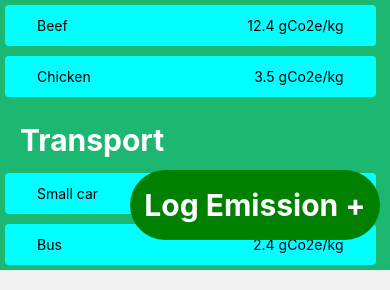
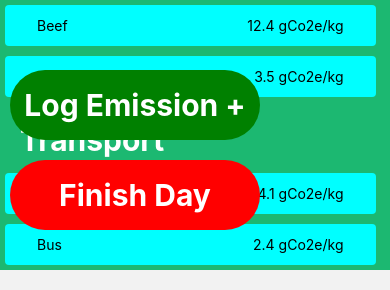
Before and after one commit to SteDavis20/final-year-project, a React Native app in the folder fyp_app/: screen /HomePage in a window 390 px wide. Shown: the part 322-612 px from the top of the page. Built offline with nearby package versions, Linux system fonts and the light colour scheme.

Commit message:
Getting total emissions for a day and adding to leaderboard

```diff
--- a/fyp_app/navigation/screens/HomeScreen.js
+++ b/fyp_app/navigation/screens/HomeScreen.js
@@ -24,6 +24,18 @@ export default function HomeScreen({ navigation }) {
   const [buttonPressed, setButtonPressed] = useState(false);
 
   const isFocused = useIsFocused();
+
+  function getScoreForTheDay() {
+    let totalEmissions = 0;
+
+    for (let i = 0; i < foodDummyData.length; i++) {
+      totalEmissions += foodDummyData[i].co2e;
+    }
+    for (let i = 0; i < transportDummyData.length; i++) {
+      totalEmissions += transportDummyData[i].co2e;
+    }
+    return totalEmissions;
+  }
 
   // Re-render screen after popping back from log emission screen
   useEffect(() => {}, [isFocused]);
@@ -159,7 +171,7 @@ export default function HomeScreen({ navigation }) {
           </ScrollView>
         </View>
       </ScrollView>
-      <View style={{ bottom: 100, flexDirection: "row-reverse" }}>
+      <View style={{ bottom: 200 /*flexDirection: "row-reverse" */ }}>
         {/* <Pressable onPress={() => setModalVisible(true)}> */}
         {/* <Pressable onPress={() => navigation.navigate("Log Food")}> */}
         <Pressable
@@ -201,6 +213,53 @@ export default function HomeScreen({ navigation }) {
               style={[{ fontSize: 30, color: "white", fontWeight: "bold" }]}
             >
               Log Emission +
+            </Text>
+          </View>
+        </Pressable>
+
+        <View style={{ padding: 10 }}></View>
+        {/* Button to Complete day which pushes score to leaderboard */}
+        <Pressable
+          onPress={() => {
+            Alert.alert(
+              "Complete day",
+              "WARNING! Cannot edit day after clicking finish. Are you sure you have logged everything for today?",
+              [
+                {
+                  text: "Cancel",
+                  onPress: () => {
+                    // remove alert
+                  },
+                  // style: "cancel",
+                },
+                {
+                  text: "Finish Day",
+                  onPress: () => {
+                    navigation.navigate("Individual Leaderboard", {
+                      score: getScoreForTheDay(),
+                    });
+                  },
+                },
+              ]
+            );
+          }}
+        >
+          <View
+            style={{
+              paddingHorizontal: 10,
+              backgroundColor: "red",
+              width: 250,
+              height: 70,
+              alignItems: "center",
+              borderRadius: 90,
+              justifyContent: "center",
+              marginHorizontal: 10,
+            }}
+          >
+            <Text
+              style={[{ fontSize: 30, color: "white", fontWeight: "bold" }]}
+            >
+              Finish Day
             </Text>
           </View>
         </Pressable>
--- a/fyp_app/navigation/screens/IndividualLeaderboardScreen.js
+++ b/fyp_app/navigation/screens/IndividualLeaderboardScreen.js
@@ -1,17 +1,25 @@
 import { StatusBar } from "expo-status-bar";
+import { useEffect, useState } from "react";
 import { StyleSheet, Text, View } from "react-native";
+
+import { useIsFocused } from "@react-navigation/native";
 
 import Leaderboard from "react-native-leaderboard";
 
-const data = [
-  { userName: "Sean", highScore: 10 },
-  { userName: "Aaron", highScore: 7 },
-  { userName: "Peadar", highScore: 5 },
-  { userName: "Tim", highScore: 4 },
-  { userName: "Mark", highScore: 2 },
-]; //can also be an object of objects!: data: {a:{}, b:{}}
+export default function IndividualLeaderboardScreen({ route, navigation }) {
+  // const [data, setData] = useState([]);
 
-export default function IndividualLeaderboardScreen() {
+  const data = [
+    { userName: "Aaron", highScore: 7 },
+    { userName: "Peadar", highScore: 5 },
+    { userName: "Tim", highScore: 4 },
+    { userName: "Mark", highScore: 2 },
+  ];
+
+  const { score } = route.params;
+  console.log("Score parameter: " + score);
+  data.push({ userName: "Me", highScore: score });
+  // setData(newData);
   return <Leaderboard data={data} sortBy="highScore" labelBy="userName" />;
 }
 
```
